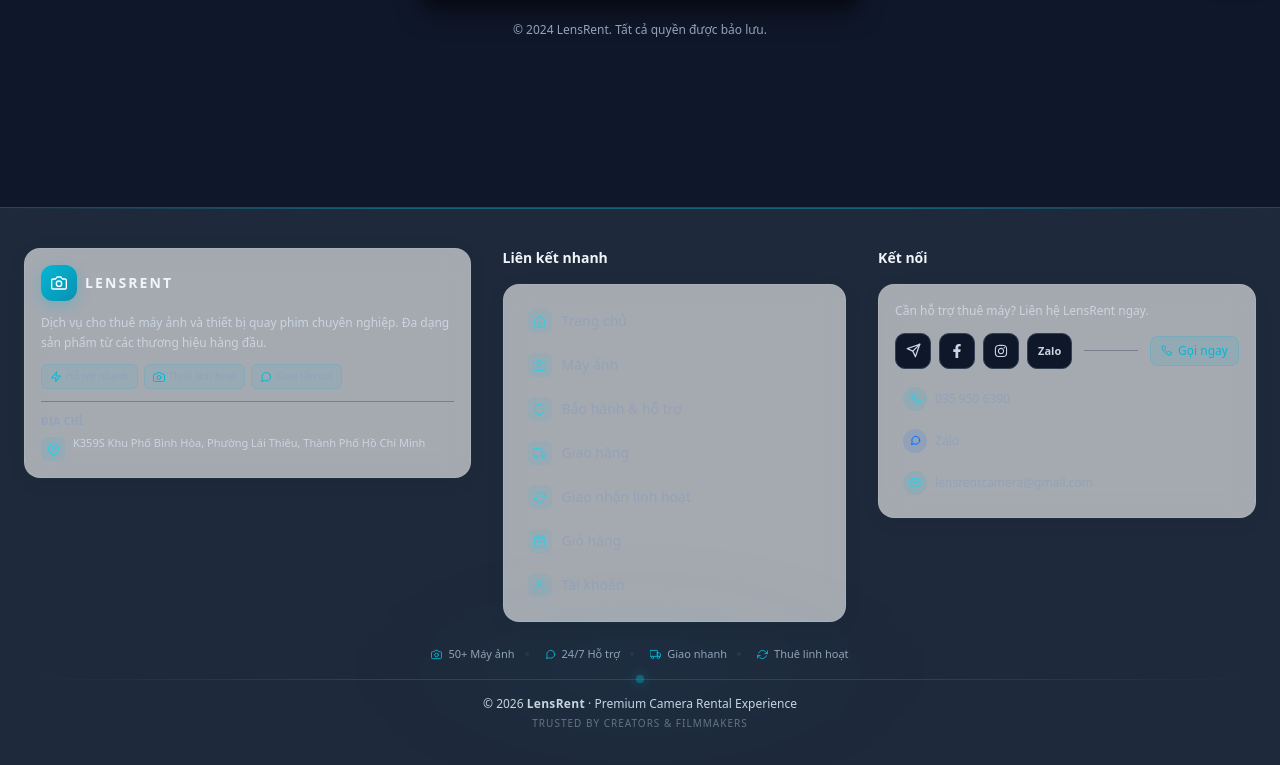
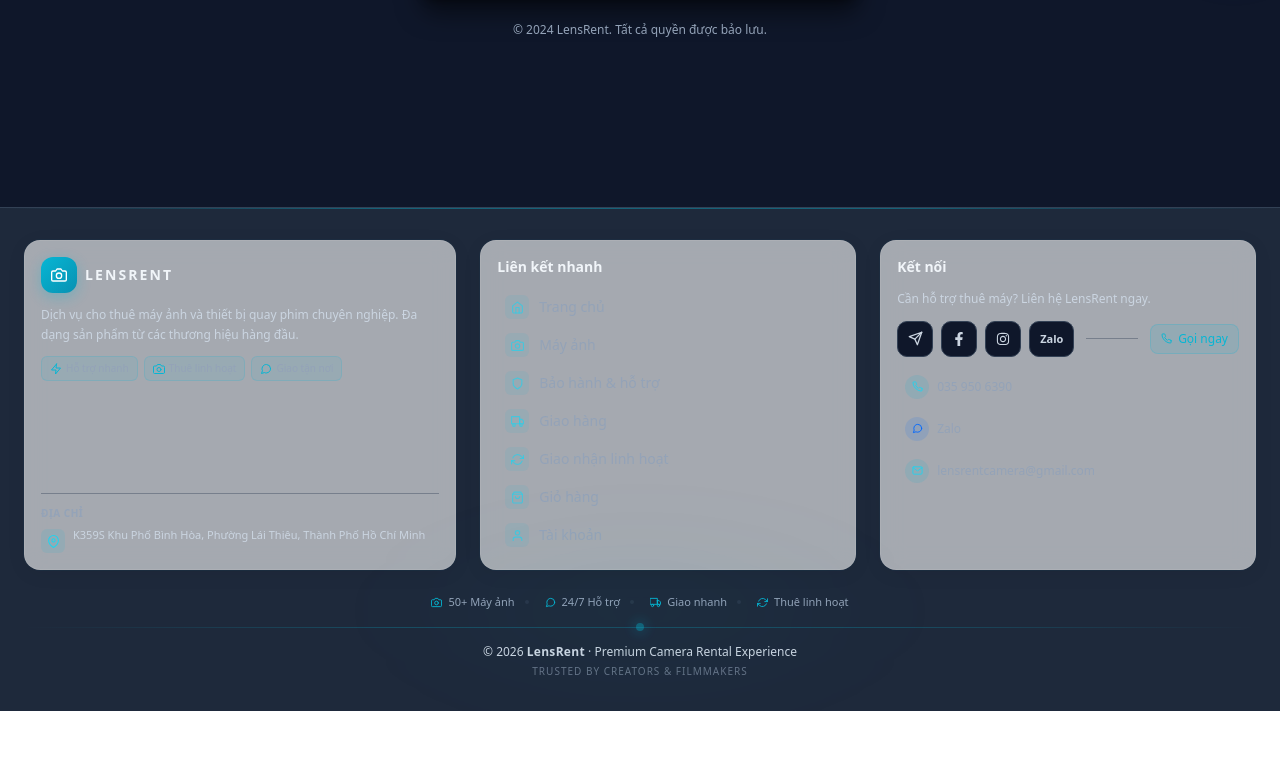
Before and after one commit to kyanh7979/camera-rental-frontend, a React (Vite) app: page /login in a window 1280 px wide. Shown: the part 742-1507 px from the top of the page. After the commit the page ends 1453 px from the top, so only its background shows below. Built offline with nearby package versions, Linux system fonts and the light colour scheme; no server answers.

Commit message:
balance footer card layout

```diff
--- a/src/components/layout/Footer.jsx
+++ b/src/components/layout/Footer.jsx
@@ -40,14 +40,14 @@ function Footer() {
         }}
       />
 
-      <div className="mx-auto max-w-7xl px-4 py-10 md:px-6">
-        <div className="grid grid-cols-1 gap-8 md:grid-cols-3 lg:grid-cols-[1.3fr_1fr_1.1fr]">
+      <div className="mx-auto max-w-7xl px-4 py-8 md:px-6">
+        {/* 3-Column Cards Grid */}
+        <div className="grid grid-cols-1 gap-6 md:grid-cols-3 lg:grid-cols-[1.15fr_1fr_1fr] items-stretch">
 
           {/* Column 1: LensRent Info Card */}
-          <div>
-            {/* Card wrapper */}
+          <div className="flex flex-col h-full">
             <div
-              className="rounded-2xl p-4 transition-all duration-300 hover:-translate-y-0.5"
+              className="rounded-2xl p-4 flex flex-col flex-1 transition-all duration-300 hover:-translate-y-0.5"
               style={cardStyle}
             >
               {/* Logo */}
@@ -98,8 +98,11 @@ function Footer() {
                 ))}
               </div>
 
+              {/* Spacer */}
+              <div className="flex-1" />
+
               {/* Divider */}
-              <div className="h-px mb-3" style={{ backgroundColor: 'var(--border-color)', opacity: 0.4 }} />
+              <div className="h-px my-3" style={{ backgroundColor: 'var(--border-color)', opacity: 0.4 }} />
 
               {/* Address */}
               <div>
@@ -129,20 +132,19 @@ function Footer() {
           </div>
 
           {/* Column 2: Quick Links - Matching Card Style */}
-          <div>
+          <div className="flex flex-col h-full">
+            <div
+              className="rounded-2xl p-4 flex flex-col flex-1 transition-all duration-300 hover:-translate-y-0.5"
+              style={cardStyle}
+            >
               <h4
-              className="font-semibold mb-4 text-sm"
+                className="font-semibold mb-3 text-sm"
                 style={{ color: 'var(--text-primary)' }}
               >
                 Liên kết nhanh
               </h4>
 
-            {/* Quick Links Card */}
-            <div
-              className="rounded-2xl p-4 transition-all duration-300 hover:-translate-y-0.5"
-              style={cardStyle}
-            >
-              <ul className="space-y-1">
+              <ul className="space-y-0.5 flex-1">
                 {[
                   { label: 'Trang chủ', route: ROUTES.HOME, icon: <FiHome size={13} /> },
                   { label: 'Máy ảnh', route: ROUTES.CAMERAS, icon: <FiCamera size={13} /> },
@@ -155,7 +157,7 @@ function Footer() {
                   <li key={i}>
                     <button
                       onClick={() => navigate(item.route)}
-                      className="w-full flex items-center gap-2.5 py-2 px-2 rounded-lg text-sm transition-all duration-200 hover:bg-cyan-500/8 group"
+                      className="w-full flex items-center gap-2.5 py-1.5 px-2 rounded-lg text-sm transition-all duration-200 hover:bg-cyan-500/8 group"
                       style={{ color: 'var(--text-muted)' }}
                     >
                       <span className="flex items-center justify-center w-6 h-6 rounded-md flex-shrink-0 transition-colors duration-200" style={{ backgroundColor: 'rgba(6, 182, 212, 0.08)' }}>
@@ -171,19 +173,18 @@ function Footer() {
           </div>
 
           {/* Column 3: Contact & Social - Glassmorphism Card */}
-          <div>
+          <div className="flex flex-col h-full">
+            <div
+              className="rounded-2xl p-4 flex flex-col flex-1 transition-all duration-300 hover:-translate-y-0.5"
+              style={cardStyle}
+            >
               <h4
-              className="font-semibold mb-4 text-sm"
+                className="font-semibold mb-3 text-sm"
                 style={{ color: 'var(--text-primary)' }}
               >
                 Kết nối
               </h4>
 
-            {/* Glassmorphism Contact Card */}
-            <div
-              className="rounded-2xl p-4 transition-all duration-300 hover:-translate-y-0.5"
-              style={cardStyle}
-            >
               {/* CTA Text */}
               <p
                 className="text-xs mb-3 leading-relaxed font-medium"
```
Lines whose indentation alone changed are shown as unchanged.
